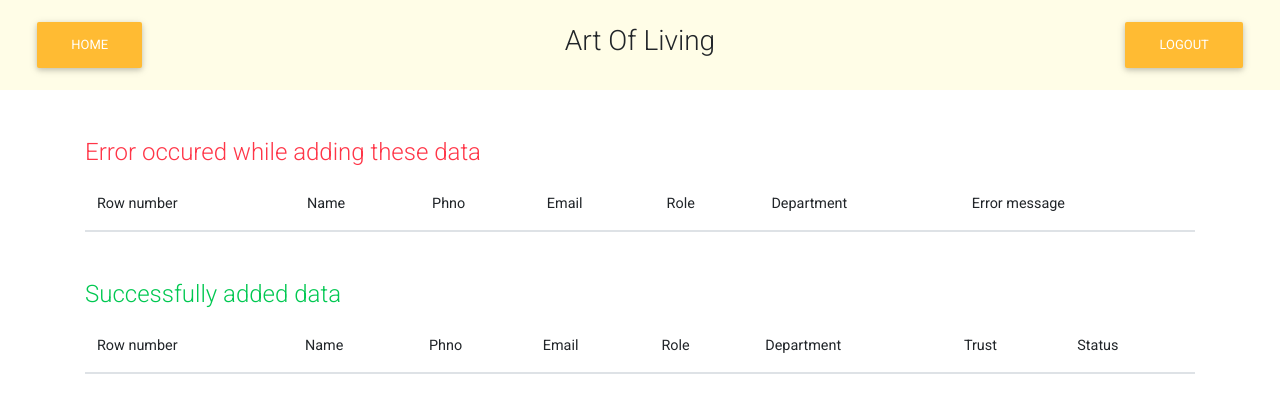
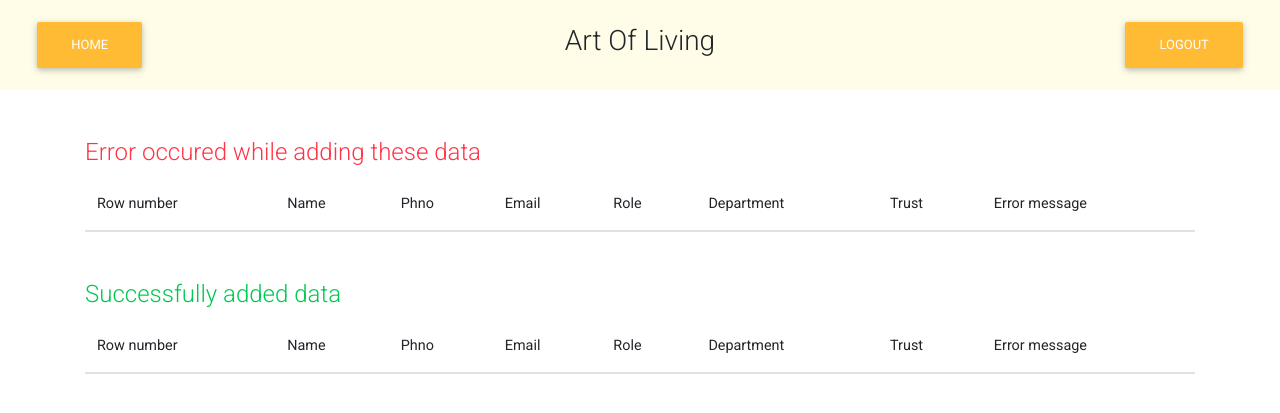
Before and after one commit to shobhit9070/NumbersDb, a Django app: page /upload_bulk_contacts/ in a window 1280 px wide. Shown: the top 413 px of the page. Run offline with Django 3.2, Linux system fonts and the light colour scheme; a user stored in the database is signed in; lists and menus that the app fills with data are empty; some libraries are stand-ins or nearby versions.

Commit message:
datatable

```diff
--- a/contact_details/templates/contacts_upload_status.html
+++ b/contact_details/templates/contacts_upload_status.html
@@ -11,6 +11,7 @@
                     <th scope="col">Email</th>
                     <th scope="col">Role</th>
                     <th scope="col">Department</th>
+                    <th scope="col">Trust</th>
                     <th scope="col">Error message</th>
                 </tr>
             </thead>
@@ -23,6 +24,7 @@
                     <td>{{detail.data.2}}</td>
                     <td>{{detail.data.3}}</td>
                     <td class="text-capitalize">{{detail.data.4}}</td>
+                    <td class="text-capitalize">{{detail.data.5}}</td>
                     <td class="text-capitalize">{{detail.status}}</td>
                 </tr>
                 {% endfor %}
@@ -39,20 +41,20 @@
                     <th scope="col">Role</th>
                     <th scope="col">Department</th>
                     <th scope="col">Trust</th>
-                    <th scope="col">Status</th>
+                    <th scope="col">Error message</th>
                 </tr>
             </thead>
             <tbody>
                 {% for detail in success_list %}
                 <tr>
-                    <th scope="row">{{forloop.counter}}</th>
-                    <td class="text-capitalize">{{detail.name}}</td>
-                    <td>{{detail.phno}}</td>
-                    <td>{{detail.email}}</td>
-                    <td>{{detail.get_role_display}}</td>
-                    <td class="text-capitalize">{{detail.department.name}}</td>
-                    <td class="text-capitalize">{{detail.department.trust}}</td>
-                    <td class="text-capitalize">{{detail.1}}</td>
+                    <th scope="row">{{detail.row_idx}}</th>
+                    <td class="text-capitalize">{{detail.data.0}}</td>
+                    <td>{{detail.data.1}}</td>
+                    <td>{{detail.data.2}}</td>
+                    <td>{{detail.data.3}}</td>
+                    <td class="text-capitalize">{{detail.data.4}}</td>
+                    <td class="text-capitalize">{{detail.data.5}}</td>
+                    <td class="text-capitalize">{{detail.status}}</td>
                 </tr>
                 {% endfor %}
             </tbody>
--- a/contact_details/views.py
+++ b/contact_details/views.py
@@ -7,24 +7,43 @@
 import pandas as pd
 import openpyxl
 from io import BytesIO
-
+import re
 
 ##########GLOBAL VARS#########
 
 role_choices = {
     "admin": "admin",
     "department head": "dept_head",
-    "staff" : "staff"
+    "staff" : "staff",
+    "trustee": "trustee",
 }
 
+email_regex = r'\b[A-Za-z0-9._%+-]+@[A-Za-z0-9.-]+\.[A-Z|a-z]{2,}\b'
 ##########GLOBAL VARS END##########
 
 
 ##########HELPER FUNCTIONS START#################
 def validate_data_point(data):
     #If not valid return False,"error message"
+
+    if str(data[1])[-10:].isnumeric() != True:
+        print("return")
+        return False, "Invalid phone number"
+    # if not re.fullmatch(email_regex, data[2]):
+    #     return False, "Invalid email address"
+    if not data[3].lower().strip() in role_choices:
+        return False, "Invalid role - '" + data[3] + "'. Valid options are " + str(list(role_choices.keys()))
+    new_trust = None
+    if len(data) == 6 and not trust.objects.filter(name=data[5].lower().strip()).exists():
+        new_trust = trust(name=data[5].lower().strip())
+        new_trust.save()
+    if not department.objects.filter(name=data[4].lower().strip()).exists():
+        new_dept = department(name=data[4].lower().strip(), trust=new_trust)
+        new_dept.save()
     return True,"no error"
 
+def sanitize_phno(phno):
+    return str(phno)[-10:]
 
 #############HELPER FUNCTIONS END###################
 
@@ -77,17 +96,17 @@
                     print(row_data)
                     is_valid, reason = validate_data_point(row_data)
                     if not is_valid:
-                        error_list.append((row_data,reason))
+                        error_list.append({'data': row_data, 'status': reason, "row_idx": str(row[0].row)})
                         continue
-                    elif user_detail.objects.filter(phno = row_data[1].split('.')[0]).exists():
+                    elif user_detail.objects.filter(phno = sanitize_phno(row_data[1].split('.')[0])).exists():
                         error_list.append({'data': row_data, 'status': "Entry with same phone number already exists", "row_idx": str(row[0].row)})
                     else:
-                        new_user_detail = user_detail(name=row_data[0],phno=row_data[1].split('.')[0],email=row_data[2])
-                        print("dept ",row_data[3].lower().strip())
-                        new_user_detail.department = department.objects.get(name=row_data[3].lower().strip())
-                        new_user_detail.role =  role_choices[row_data[4].lower().strip()]
+                        new_user_detail = user_detail(name=row_data[0],phno=sanitize_phno(row_data[1].split('.')[0]),email=row_data[2])
+                        print("dept ",row_data[4].lower().strip())
+                        new_user_detail.department = department.objects.get(name=row_data[4].lower().strip())
+                        new_user_detail.role =  role_choices[row_data[3].lower().strip()]
                         new_user_detail.save()
-                        success_list.append({'data': row_data, 'status': "Success", "row_idx": str(row[0].row)})
+                        success_list.append({'data': row_data, 'status': "Successfully added", "row_idx": str(row[0].row)})
             data = {
                 "status": 1,
                 "error_list": error_list,
```
Also changed, not shown: contact_details/templates/contact_list.html (+11 -2 lines).
